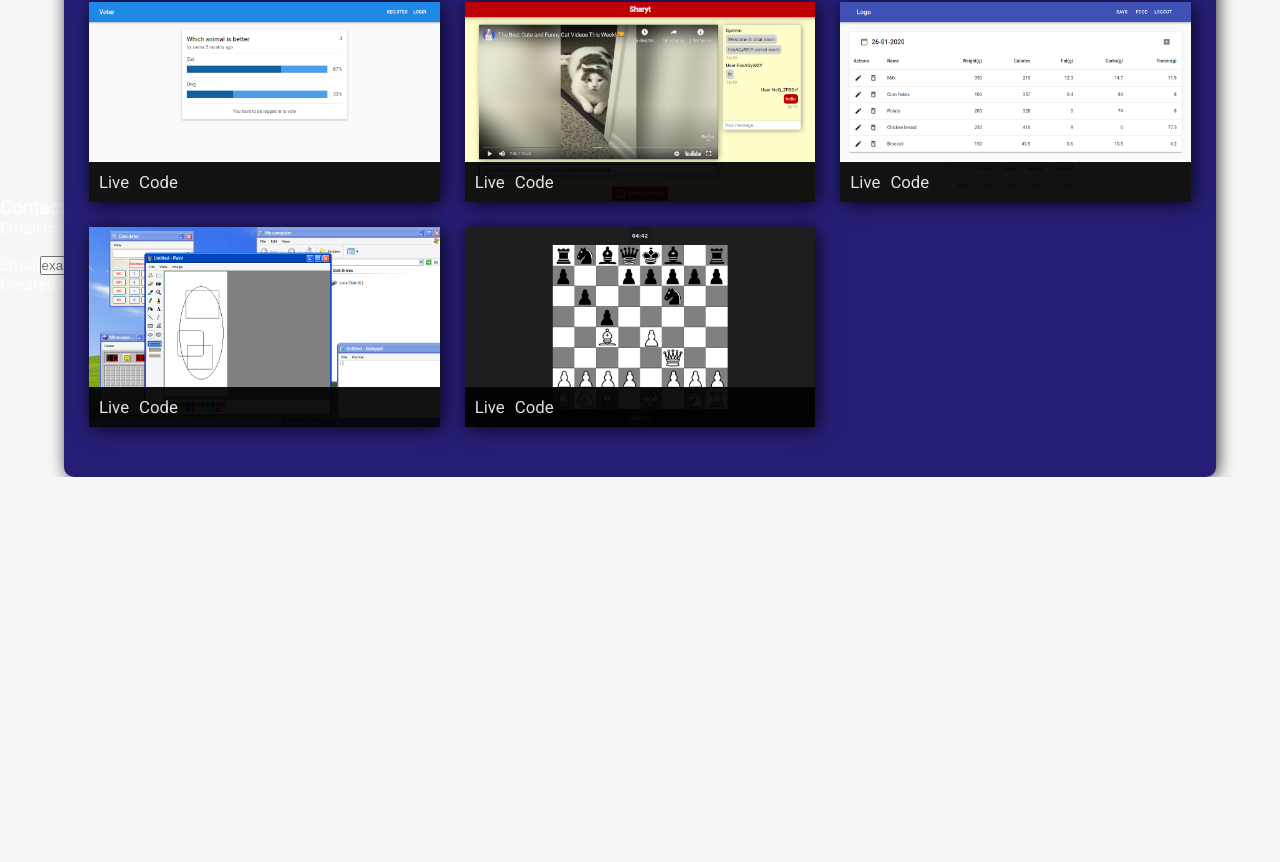
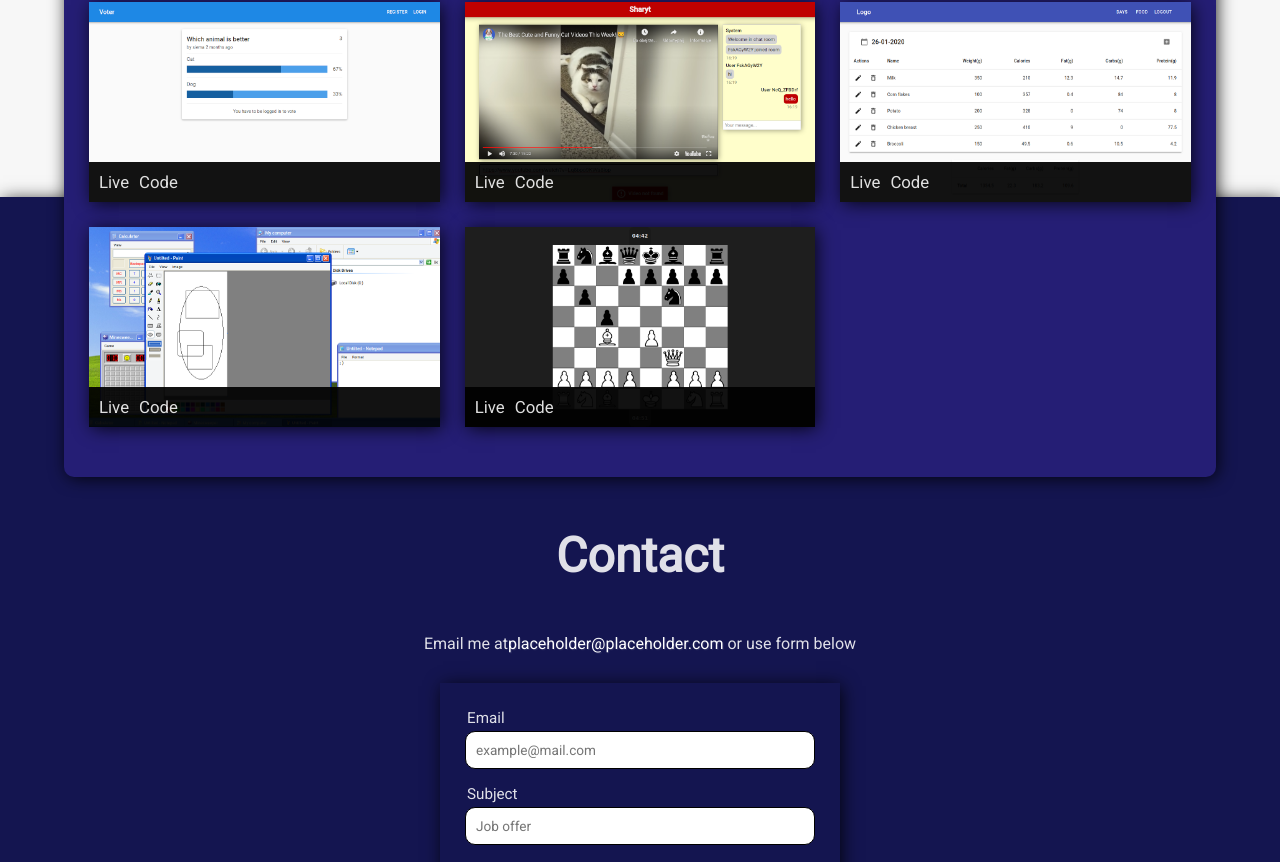
Before and after one commit to hommat/portfollio-react, a React (Create React App) app: page / in a window 1280 px wide. Shown: the part 1654-2516 px from the top of the page. Before the commit the page ends 2131 px from the top, so only its background shows below. Built offline with nearby package versions, Linux system fonts and the light colour scheme.

Commit message:
Add Contact styles

```diff
--- /dev/null
+++ b/src/components/contact/Contact.style.ts
@@ -0,0 +1,16 @@
+import styled from "../../styles/styled-components";
+import { boxTranslate } from "../projects/Projects.style";
+import { sectionPadding } from "../../styles/GlobalStyles";
+
+export const SContact = styled.section`
+  background: ${({ theme }) => theme.colors.primaryLight};
+  padding: 0 5%;
+  padding-top: ${boxTranslate};
+  padding-bottom: ${sectionPadding};
+  box-shadow: ${({ theme }) => theme.shadows.default};
+`;
+
+export const SEmail = styled.span`
+  color: white;
+  text-shadow: ${({ theme }) => theme.shadows.text};
+`;
--- a/src/components/contact/Contact.tsx
+++ b/src/components/contact/Contact.tsx
@@ -1,24 +1,20 @@
 import React from "react";
-import styled from "styled-components";
 
 import Form from "./Form";
-
-const SRoot = styled.section``;
-
-const SHeading = styled.h3``;
-
-const SEmail = styled.span``;
+import { SContact, SEmail } from "./Contact.style";
 
 const Contact = () => {
   return (
-    <SRoot>
-      <SHeading id="contact">Contact</SHeading>
+    <SContact className="section">
+      <h3 className="section__heading" id="contact">
+        Contact
+      </h3>
       <p>
         Email me at
         <SEmail>placeholder@placeholder.com</SEmail> or use form below
       </p>
       <Form />
-    </SRoot>
+    </SContact>
   );
 };
 
--- /dev/null
+++ b/src/components/contact/Form.style.ts
@@ -0,0 +1,63 @@
+import styled, { css } from "../../styles/styled-components";
+
+const hoverTranslation = "-2px";
+
+export const SForm = styled.form`
+  padding: ${({ theme }) => theme.boxPadding};
+  max-width: 400px;
+  text-align: left;
+  margin: auto;
+  margin-top: 30px;
+  box-shadow: ${({ theme }) => theme.shadows.default};
+`;
+
+const inputAndTextAreaStyles = css`
+  border-radius: ${({ theme }) => theme.borderRadius};
+  font-size: 0.85em;
+  outline: none;
+  padding: 10px;
+  font-family: Roboto, sans-serif;
+  border: 1px solid black;
+  background: white;
+  width: 100%;
+  margin-bottom: 15px;
+  margin-top: 4px;
+  transition: ${({ theme }) => theme.transitionTimes.default};
+
+  &:focus {
+    transform: translateY(${hoverTranslation});
+  }
+`;
+
+export const SInput = styled.input`
+  ${inputAndTextAreaStyles}
+`;
+
+export const STextarea = styled.textarea`
+  ${inputAndTextAreaStyles}
+  resize: none;
+  height: 200px;
+`;
+
+export const SLabel = styled.label`
+  font-size: 0.95em;
+  margin-left: 2px;
+`;
+
+export const SButton = styled.button`
+  font-size: 1em;
+  color: ${({ theme }) => theme.colors.white};
+  background: none;
+  border-radius: $border-radius;
+  border: 1px solid black;
+  padding: 10px 20px;
+  cursor: pointer;
+  margin: 0 auto;
+  background: ${({ theme }) => theme.colors.primary};
+  transition: ${({ theme }) => theme.transitionTimes.default};
+
+  &:hover,
+  &:focus {
+    transform: translateY(${hoverTranslation});
+  }
+`;
--- a/src/components/contact/Form.tsx
+++ b/src/components/contact/Form.tsx
@@ -1,15 +1,6 @@
 import React, { useState } from "react";
-import styled from "styled-components";
 
-const SRoot = styled.form``;
-
-const SInput = styled.input``;
-
-const STextarea = styled.textarea``;
-
-const SLabel = styled.label``;
-
-const SButton = styled.button``;
+import { SForm, SInput, STextarea, SLabel, SButton } from "./Form.style";
 
 const Form = () => {
   const [email, setEmail] = useState("");
@@ -34,7 +25,7 @@ const Form = () => {
   }
 
   return (
-    <SRoot onSubmit={handleSubmit}>
+    <SForm onSubmit={handleSubmit}>
       <SLabel htmlFor="email">Email</SLabel>
       <SInput
         onChange={handleEmailChange}
@@ -68,7 +59,7 @@ const Form = () => {
         required
       ></STextarea>
       <SButton type="submit">Send</SButton>
-    </SRoot>
+    </SForm>
   );
 };
 
--- a/src/components/projects/Projects.style.ts
+++ b/src/components/projects/Projects.style.ts
@@ -1,12 +1,11 @@
 import styled from "../../styles/styled-components";
 
-const boxPadding = "25px";
-const boxTranslate = "280px";
+export const boxTranslate = "280px";
 
 export const SProjects = styled.section`
   color: ${({ theme }) => theme.colors.textWhite};
   background: ${({ theme }) => theme.colors.primaryLight3};
-  padding: ${boxPadding};
+  padding: ${({ theme }) => theme.boxPadding};
   transform: translateY(${boxTranslate});
   margin-top: -${boxTranslate};
   box-shadow: ${({ theme }) => theme.shadows.default};
@@ -16,7 +15,7 @@ export const SProjects = styled.section`
 
 export const SGrid = styled.div`
   display: grid;
-  gap: ${boxPadding};
+  gap: ${({ theme }) => theme.boxPadding};
   grid-template-columns: repeat(1, 1fr);
 
   @media (min-width: 570px) {
--- a/src/styles/GlobalStyles.ts
+++ b/src/styles/GlobalStyles.ts
@@ -1,7 +1,7 @@
 import { createGlobalStyle } from "./styled-components";
 
 const maxContainerWidth = "1280px";
-const sectionPadding = "50px";
+export const sectionPadding = "50px";
 
 export default createGlobalStyle`
   * {
--- a/src/styles/theme.ts
+++ b/src/styles/theme.ts
@@ -10,6 +10,7 @@ const colors = {
 
 const shadows = {
   default: "2px 2px 17px -1px rgba(0, 0, 0, 0.87)",
+  text: "1px 1px 1px rgba(255, 255, 255, 0.12)",
 };
 
 const transitionTimes = {
@@ -18,11 +19,15 @@ const transitionTimes = {
 
 const borderRadius = "10px";
 
+// Projects and contact
+const boxPadding = "25px";
+
 export type Theme = {
   colors: { [key in keyof typeof colors]: string };
   shadows: { [key in keyof typeof shadows]: string };
   transitionTimes: { [key in keyof typeof transitionTimes]: string };
   borderRadius: string;
+  boxPadding: string;
 };
 
 export const theme: Theme = {
@@ -30,4 +35,5 @@ export const theme: Theme = {
   shadows,
   transitionTimes,
   borderRadius,
+  boxPadding,
 };
```
